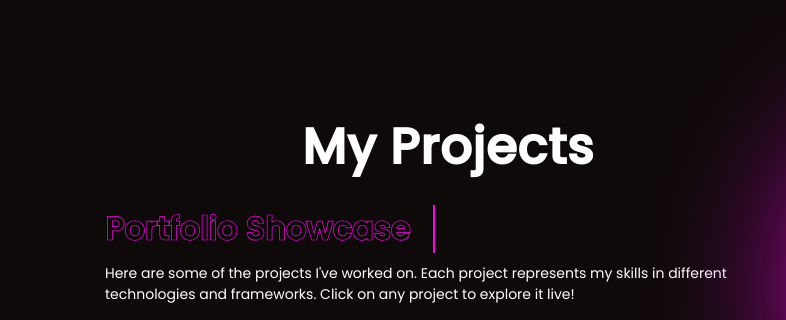
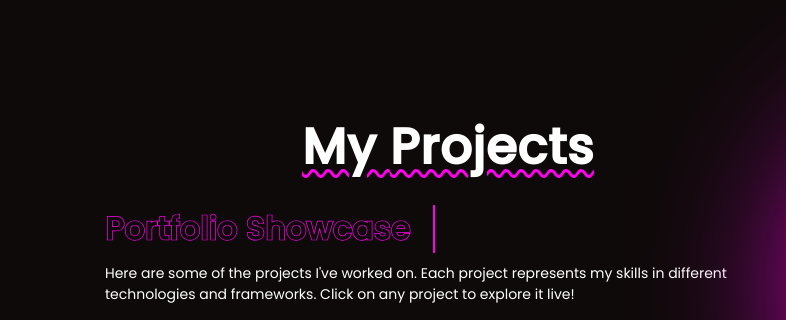
Before and after one commit to shridhar618/My-Portfolio, a website: page public/project.html in a window 1280 px wide. Shown: the part 113-433 px from the top of the page, 0-786 px from the left. Drawn offline with nearby package versions, Linux system fonts and the light colour scheme.

Commit message:
Update project.css

```diff
--- a/public/project.css
+++ b/public/project.css
@@ -19,12 +19,20 @@ body {
 }
 
 h1{
-    font-size: 2rem;
+    font-size: 3.5rem;
     font-weight: 600;
     text-align: center;
     margin-bottom: 2rem;
     color: #ff00ee;
     font-weight: 900;
+    text-decoration: underline;
+    text-decoration-color: #ff00ee;
+    text-decoration-thickness: 3px;
+    text-underline-offset: 5px;
+    text-decoration-style: wavy;
+    text-decoration-color: #ff00ee;
+    text-decoration-thickness: 3px;
+    text-underline-offset: 5px;
 }
 
 .sticky {
```
